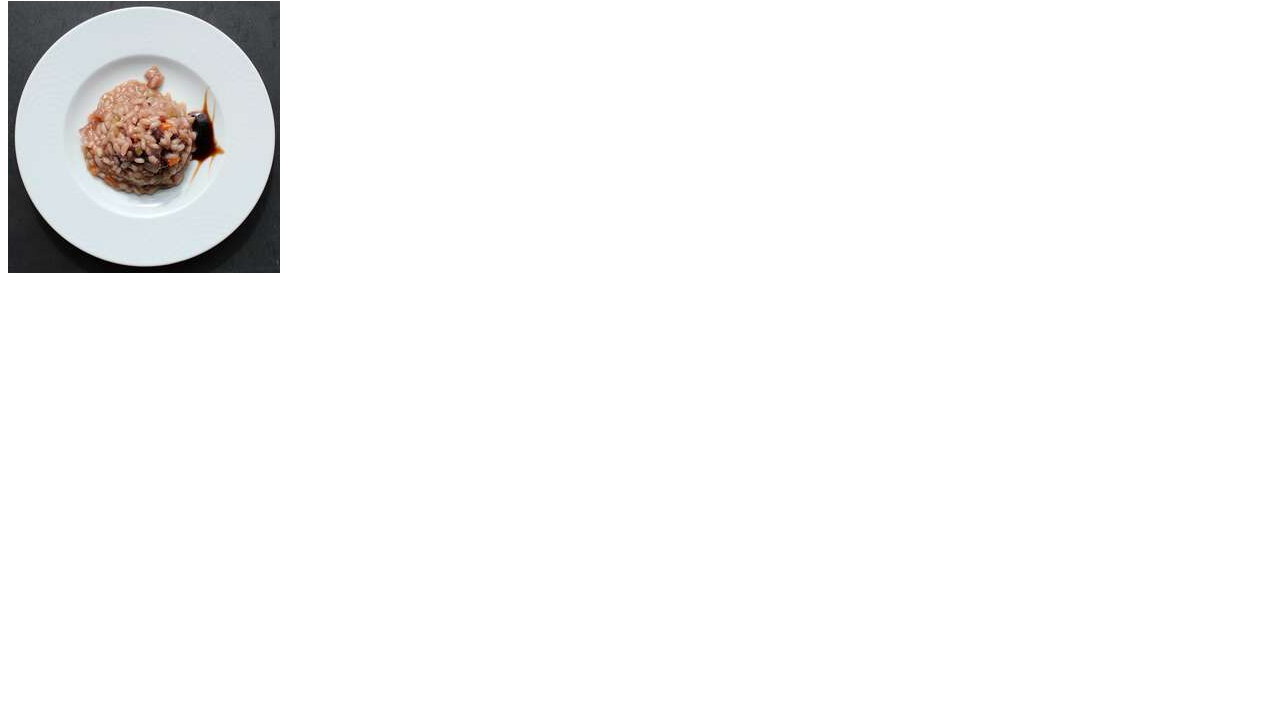
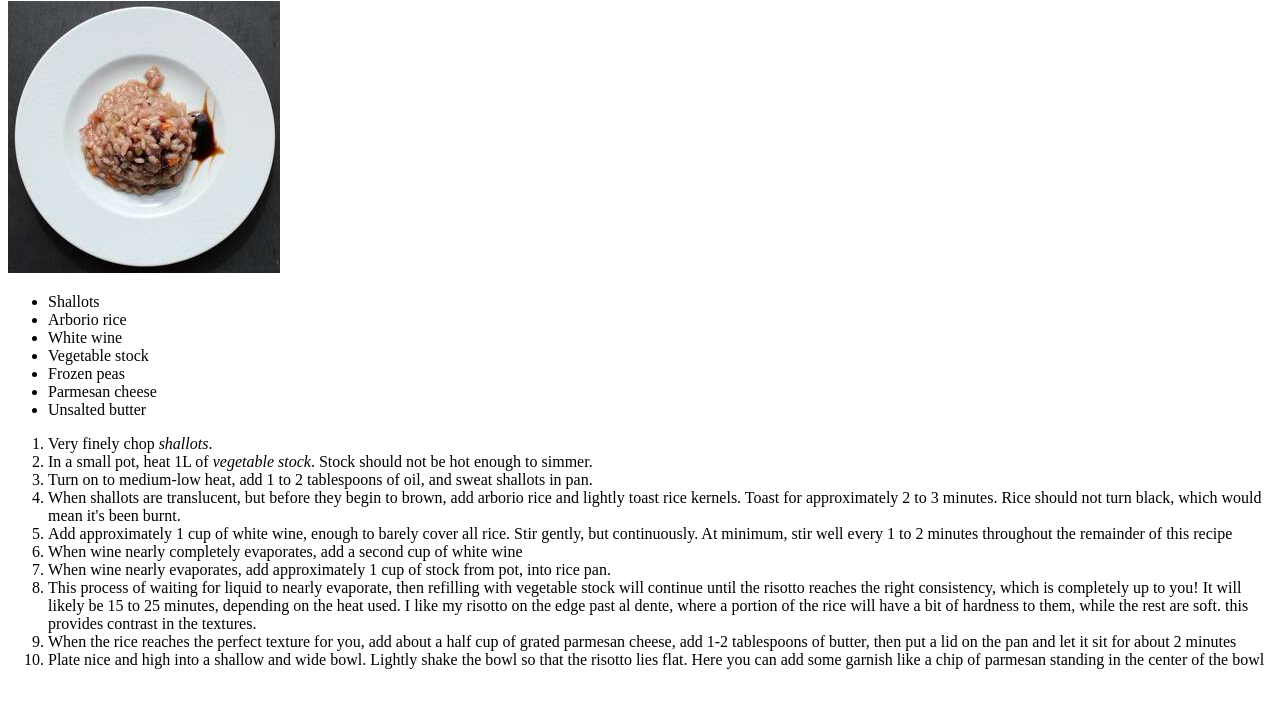
Before and after one commit to swilkins19/odin-recipes, a plain HTML site: page recipes/risotto.html in a window 1280 px wide. Shown: the part 79-786 px from the top of the page. Drawn offline with Linux system fonts and the light colour scheme.

Commit message:
Create risotto.html ingredient list and directions

```diff
--- a/recipes/risotto.html
+++ b/recipes/risotto.html
@@ -9,5 +9,28 @@
     <body>
         <h1>Risotto</h1>
         <img src="../images/risotto.jpeg">
+
+        <ul>
+            <li>Shallots</li>
+            <li>Arborio rice</li>
+            <li>White wine</li>
+            <li>Vegetable stock</li>
+            <li>Frozen peas</li>
+            <li>Parmesan cheese</li>
+            <li>Unsalted butter</li>
+        </ul>
+
+        <ol>
+            <li>Very finely chop <em>shallots</em>.</li>
+            <li>In a small pot, heat 1L of <em>vegetable stock</em>. Stock should not be hot enough to simmer.</li>
+            <li>Turn on to medium-low heat, add 1 to 2 tablespoons of oil, and sweat shallots in pan.</li>
+            <li>When shallots are translucent, but before they begin to brown, add arborio rice and lightly toast rice kernels. Toast for approximately 2 to 3 minutes. Rice should not turn black, which would mean it's been burnt.</li>
+            <li>Add approximately 1 cup of white wine, enough to barely cover all rice. Stir gently, but continuously. At minimum, stir well every 1 to 2 minutes throughout the remainder of this recipe</li>
+            <li>When wine nearly completely evaporates, add a second cup of white wine</li>
+            <li>When wine nearly evaporates, add approximately 1 cup of stock from pot, into rice pan.</li>
+            <li>This process of waiting for liquid to nearly evaporate, then refilling with vegetable stock will continue until the risotto reaches the right consistency, which is completely up to you! It will likely be 15 to 25 minutes, depending on the heat used. I like my risotto on the edge past al dente, where a portion of the rice will have a bit of hardness to them, while the rest are soft. this provides contrast in the textures.</li>
+            <li>When the rice reaches the perfect texture for you, add about a half cup of grated parmesan cheese, add 1-2 tablespoons of butter, then put a lid on the pan and let it sit for about 2 minutes</li>
+            <li>Plate nice and high into a shallow and wide bowl. Lightly shake the bowl so that the risotto lies flat. Here you can add some garnish like a chip of parmesan standing in the center of the bowl</li>
+        </ol>
     </body>
 </html>
```
